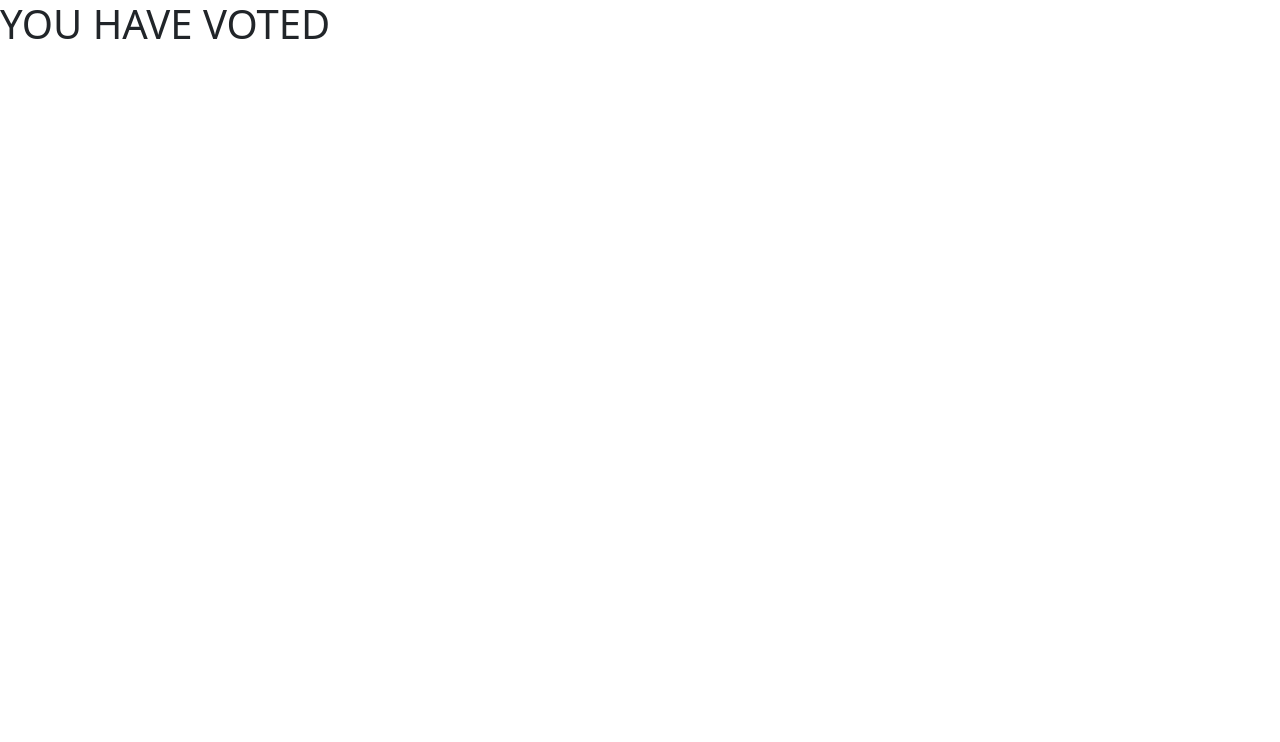
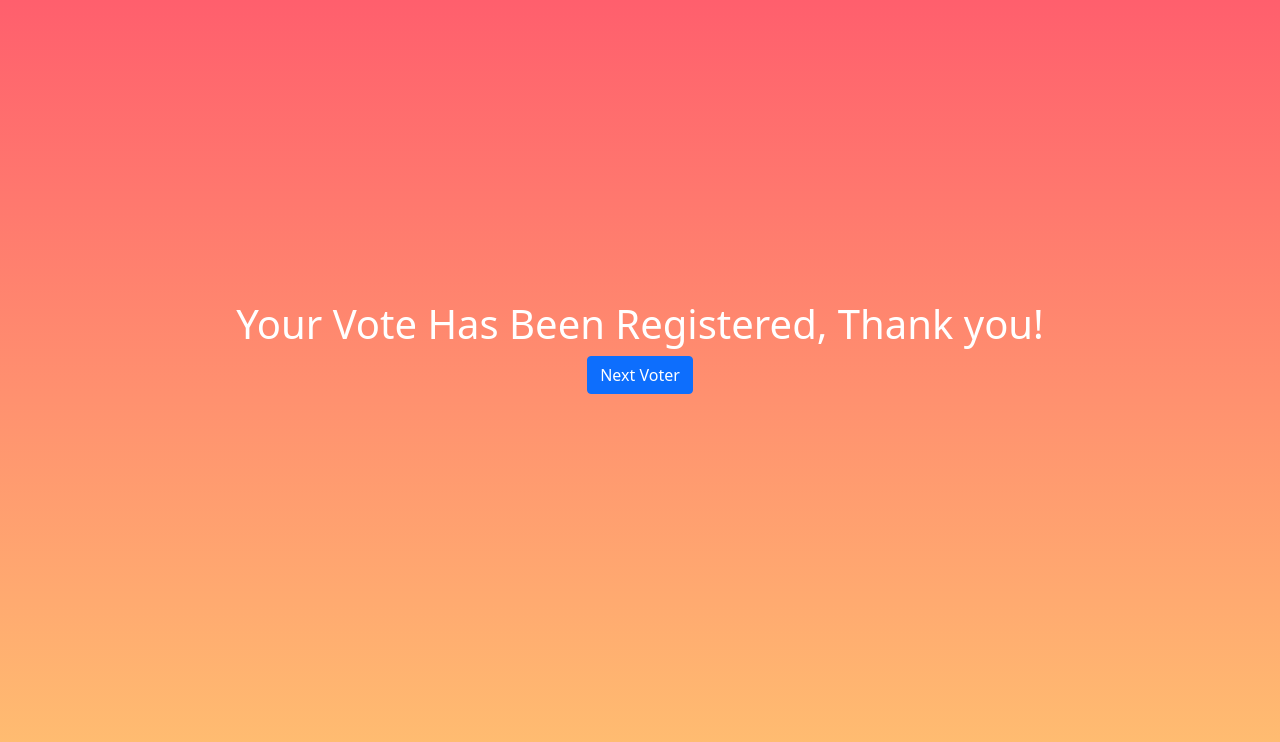
Before and after one commit to SafeElect/frontend, a Next.js app: page /logout in a window 1280 px wide. Shown: the top 742 px of the page. Built offline with nearby package versions, Linux system fonts and the light colour scheme.

Commit message:
Fixing final Bugs

```diff
--- a/pages/login/login.module.scss
+++ b/pages/login/login.module.scss
@@ -62,5 +62,11 @@
         background: #f64f59;
       }
     }
+    p{
+        font-size: 15px;
+        font-weight: 800;
+        color: red;
+        margin-top: 10px;
+    }
   }
 }
--- a/pages/logout/index.tsx
+++ b/pages/logout/index.tsx
@@ -1,9 +1,18 @@
 import { faBullseye } from "@fortawesome/free-solid-svg-icons";
+import { useRouter } from "next/router";
 import { useEffect } from "react";
+import { Button } from "react-bootstrap";
+import DetailPage from "../../src/components/DetailPage/DetailPage";
+import Layout from "../../src/components/Layout/Layout";
 
 const Private = () => {
   let tempData;
 
+  const router = useRouter();
+
+  const handleSubmit = (e) => {
+    router.push("/login");
+  };
   useEffect(() => {
     if (
       typeof localStorage.items !== "undefined" &&
@@ -19,9 +28,29 @@ const Private = () => {
 
   return (
     <div>
+      {/* <Layout> */}
+      {/* <DetailPage breadCrumbClass={"h-25"} pageTitle={"Thank you!"}> */}
+      {/* <h1>{tempData.first + " " + tempData.last}</h1> */}
+      <div
+        style={{
+          background: "linear-gradient(to top, #ffc371,#ff5f6d)",
+          height: "100vh",
+          // display: "flex",
+          justifyContent: "center",
+          paddingTop: "300px",
+          textAlign:"center"
+        }}
+      >
+        <h1 style={{ color: "white", textAlign:"center" }}>
+          Your Vote Has Been Registered, Thank you!
+        </h1>
+        <Button onClick={handleSubmit} variant="primary">Next Voter</Button>
+
+      </div>
+
+      {/* </DetailPage> */}
+      {/* </Layout> */}
       <div></div>
-      {/* <h1>{tempData.first + " " + tempData.last}</h1> */}
-      <h1>YOU HAVE VOTED</h1>
     </div>
   );
 };
--- a/pages/vote/index.tsx
+++ b/pages/vote/index.tsx
@@ -29,7 +29,7 @@ function Vote() {
     setVoteShow(e.target.id);
     // setIndex(e.target.id);
     currentIndex = e.target.id;
-    alert(currentIndex);
+    // alert(currentIndex);
   };
   const tempFunc = (e) => {
     alert(e.target.id + " in temp");
```
Also changed, not shown: pages/login/index.tsx (+8 -0 lines).
